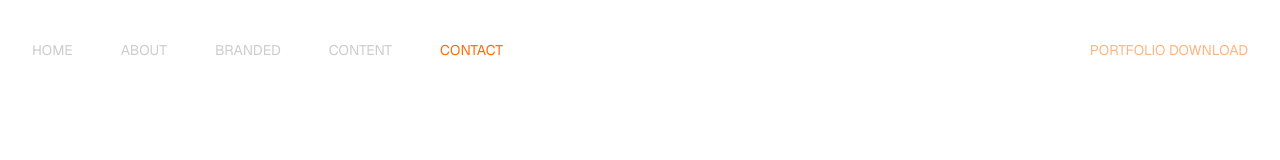
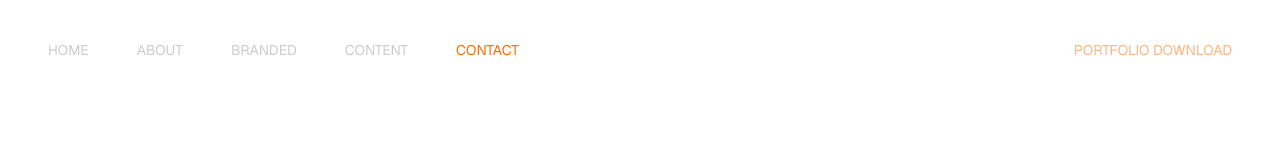
Before and after one commit to PrainIT/nextjs-create-portfolio, a Next.js app: page /contact in a window 1280 px wide. Shown: the top 160 px of the page. Built offline with nearby package versions, Linux system fonts and the light colour scheme; no server answers.

Commit message:
refactor: Header 컴포넌트에서 내비게이션 패딩 조정으로 레이아웃 개선

```diff
--- a/src/components/Header.tsx
+++ b/src/components/Header.tsx
@@ -81,7 +81,7 @@
 
   return (
     <header className="fixed top-10 left-0 right-0 z-50">
-      <nav className="flex items-center justify-between px-8">
+      <nav className="flex items-center justify-between px-12">
         <div className="flex items-center gap-12">
           <Link href="/" className={getLinkClassName("/")}>
             HOME
```
